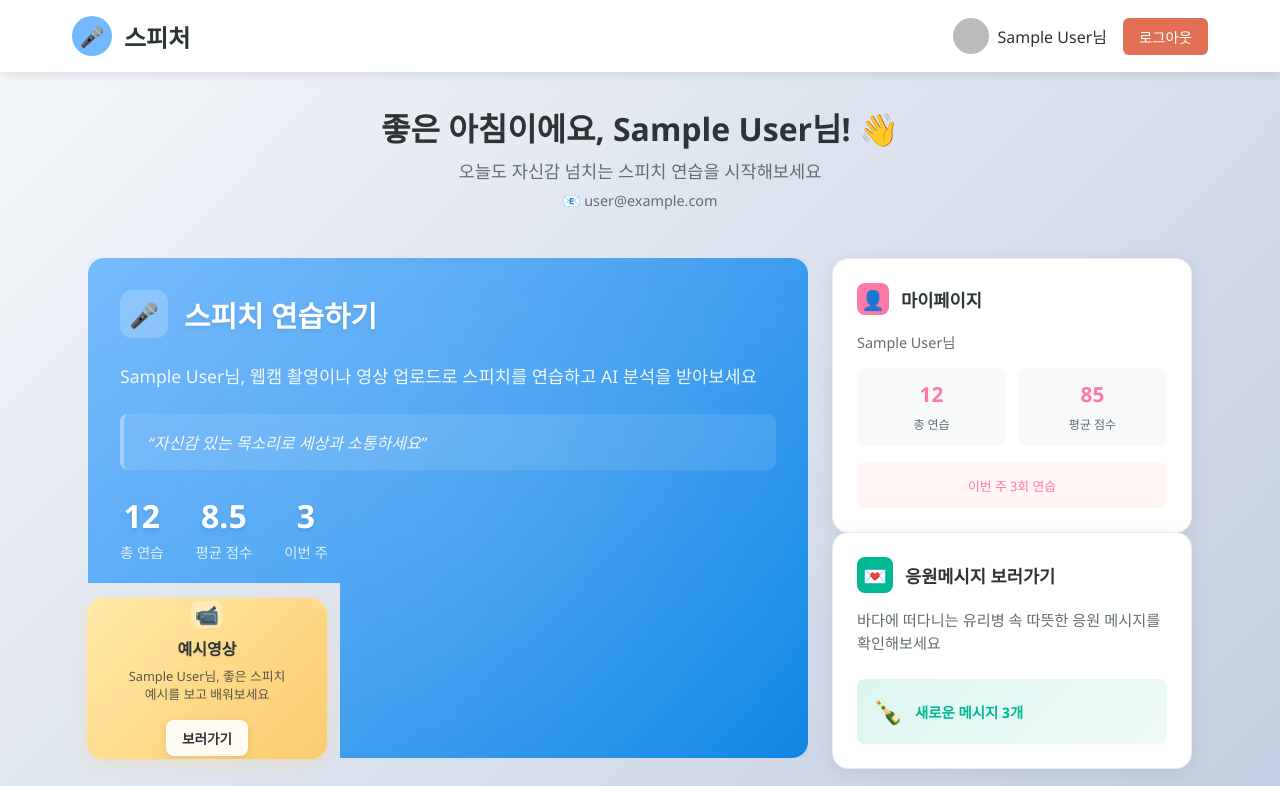
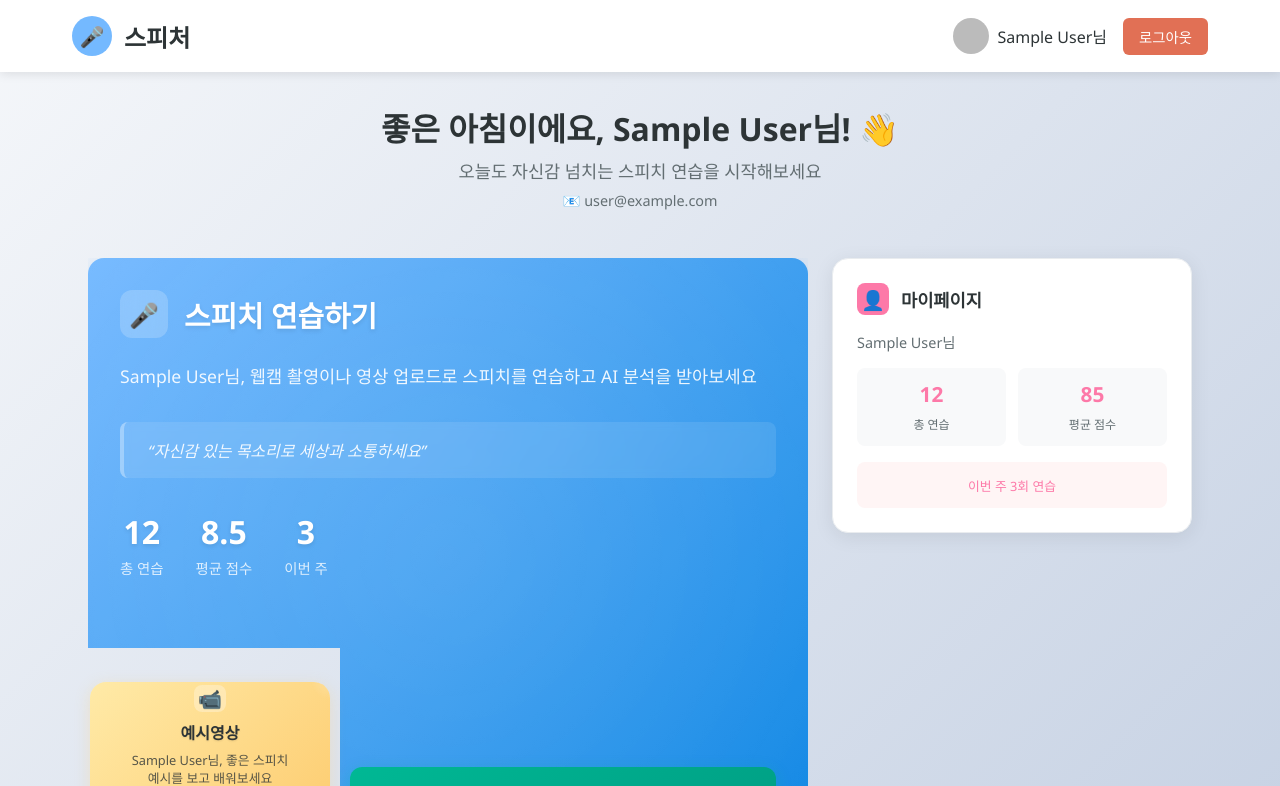
Before and after one commit to Minseong-Choi/ICanSpeech, a Next.js app: page /dashboard in a window 1280 px wide. Shown: the top 786 px of the page. Built offline with nearby package versions, Linux system fonts and the light colour scheme; no server answers; sample sign-in values are in the browser's storage.

Commit message:
componentize speechpractice card

```diff
--- a/src/components/Dashboard/Cards/SpeechPracticeCard.module.css
+++ b/src/components/Dashboard/Cards/SpeechPracticeCard.module.css
@@ -1,22 +1,18 @@
-
-/* ㄴ자 형태의 스피치 연습 카드 */
-.lShapeSpeechCard {
-  grid-column: 1 / 2;
-  grid-row: 1 / 3;
+/* src/components/Dashboard/Cards/SpeechPracticeCard.module.css */
+.speechPracticeCard {
   background: linear-gradient(135deg, #74b9ff 0%, #0984e3 100%);
-  border-radius: 16px;
-  padding: 2rem;
+  border: none;
   color: white;
-  display: flex;
-  flex-direction: column;
-  gap: 1.5rem;
-  box-shadow: 0 4px 20px rgba(116, 185, 255, 0.3);
+  height: 100%;
+  min-height: 600px;
   position: relative;
-  min-height: 450px;
+  overflow: hidden;
   cursor: pointer;
   transition: all 0.3s ease;
   pointer-events: auto;
   user-select: none;
+  border-radius: 16px;
+  box-shadow: 0 4px 20px rgba(116, 185, 255, 0.3);
 
   /* ㄴ자 모양을 위한 클립 패스 (좌우대칭 ㄱ자) */
   clip-path: polygon(
@@ -29,11 +25,178 @@
   );
 }
 
-.lShapeSpeechCard:hover {
+.speechPracticeCard:hover {
   transform: translateY(-3px);
   box-shadow: 0 8px 30px rgba(116, 185, 255, 0.4);
 }
 
-.lShapeSpeechCard:active {
+.speechPracticeCard:active {
   transform: translateY(-1px);
 }
+
+.cardContent {
+  height: 100%;
+  display: flex;
+  flex-direction: column;
+  padding: 2rem;
+  position: relative;
+  z-index: 1;
+}
+
+.cardHeader {
+  display: flex;
+  align-items: center;
+  gap: 1rem;
+  margin-bottom: 1.5rem;
+}
+
+.cardIcon {
+  width: 48px;
+  height: 48px;
+  background: rgba(255, 255, 255, 0.2);
+  border-radius: 12px;
+  display: flex;
+  align-items: center;
+  justify-content: center;
+  font-size: 1.5rem;
+  backdrop-filter: blur(10px);
+}
+
+.cardTitle {
+  font-size: 1.8rem;
+  font-weight: bold;
+  margin: 0;
+  text-shadow: 0 2px 4px rgba(0, 0, 0, 0.1);
+}
+
+.description {
+  margin-bottom: 2rem;
+  opacity: 0.9;
+}
+
+.description p {
+  font-size: 1.1rem;
+  line-height: 1.6;
+  margin: 0;
+}
+
+.motivationQuote {
+  background: rgba(255, 255, 255, 0.1);
+  border-left: 4px solid rgba(255, 255, 255, 0.3);
+  padding: 1rem 1.5rem;
+  border-radius: 8px;
+  margin-bottom: 2rem;
+  backdrop-filter: blur(5px);
+}
+
+.motivationQuote blockquote {
+  margin: 0;
+  font-style: italic;
+  font-size: 1rem;
+  opacity: 0.9;
+}
+
+.practiceStats {
+  display: flex;
+  gap: 2rem;
+  margin-bottom: 2rem;
+}
+
+.statItem {
+  display: flex;
+  flex-direction: column;
+  align-items: center;
+  text-align: center;
+}
+
+.statNumber {
+  font-size: 2rem;
+  font-weight: bold;
+  display: block;
+  text-shadow: 0 2px 4px rgba(0, 0, 0, 0.1);
+}
+
+.statLabel {
+  font-size: 0.9rem;
+  opacity: 0.8;
+  margin-top: 0.25rem;
+}
+
+.startButton {
+  margin-left : 35%;
+  width: auto;
+  background: linear-gradient(135deg, #00b894 0%, #00a085 100%);
+  border: none;
+  color: white;
+  font-size: 1.1rem;
+  font-weight: bold;
+  padding: 1rem 2rem;
+  border-radius: 12px;
+  cursor: pointer;
+  transition: all 0.3s ease;
+  display: flex;
+  align-items: center;
+  justify-content: center;
+  gap: 0.5rem;
+  margin-top: auto;
+  box-shadow: 0 4px 15px rgba(0, 184, 148, 0.3);
+}
+
+.startButton:hover {
+  transform: translateY(-2px);
+  box-shadow: 0 6px 20px rgba(0, 184, 148, 0.4);
+}
+
+.buttonIcon {
+  font-size: 1.2rem;
+  transition: transform 0.3s ease;
+}
+
+.startButton:hover .buttonIcon {
+  transform: translateX(4px);
+}
+
+/* 배경 장식 */
+.speechPracticeCard::before {
+  content: '';
+  position: absolute;
+  top: -50%;
+  right: -50%;
+  width: 200%;
+  height: 200%;
+  background: radial-gradient(circle, rgba(255, 255, 255, 0.1) 0%, transparent 70%);
+  animation: float 6s ease-in-out infinite;
+}
+
+@keyframes float {
+  0%, 100% {
+    transform: translateY(0px) rotate(0deg);
+  }
+  50% {
+    transform: translateY(-20px) rotate(180deg);
+  }
+}
+
+/* 모바일 반응형 */
+@media (max-width: 768px) {
+  .speechPracticeCard {
+    min-height: 300px;
+    padding-bottom: 20px;
+  }
+
+  .cardContent {
+    padding: 1.5rem;
+  }
+
+  .cardTitle {
+    font-size: 1.5rem;
+  }
+
+  .practiceStats {
+    gap: 1rem;
+  }
+
+  .statNumber {
+    font-size: 1.5rem;
+  }
+}
--- a/src/components/Dashboard/Cards/SpeechPracticeCard.tsx
+++ b/src/components/Dashboard/Cards/SpeechPracticeCard.tsx
@@ -1,7 +1,6 @@
 // src/components/Dashboard/Cards/SpeechPracticeCard.tsx
 import React from 'react';
 import { User } from 'next-auth';
-import DashboardCard from '../DashboardCard';
 import styles from './SpeechPracticeCard.module.css';
 
 interface SpeechPracticeCardProps {
@@ -13,10 +12,22 @@ const SpeechPracticeCard: React.FC<SpeechPracticeCardProps> = ({ user }) => {
     console.log('스피치 연습 클릭됨!'); // 디버깅용
     window.location.href = '/practice';
   };
+
+  const handleCardClick = () => {
+    handleStartPractice();
+  };
+
   return (
-    <DashboardCard
+    <div
       className={styles.speechPracticeCard}
-      href="/practice"
+      onClick={handleCardClick}
+      role="button"
+      tabIndex={0}
+      onKeyDown={(e) => {
+        if (e.key === 'Enter' || e.key === ' ') {
+          handleStartPractice();
+        }
+      }}
     >
       <div className={styles.cardContent}>
         <div className={styles.cardHeader}>
@@ -62,7 +73,7 @@ const SpeechPracticeCard: React.FC<SpeechPracticeCardProps> = ({ user }) => {
           <span className={styles.buttonIcon}>→</span>
         </button>
       </div>
-    </DashboardCard>
+    </div>
   );
 };
 
--- a/src/components/Dashboard/DashboardGrid.module.css
+++ b/src/components/Dashboard/DashboardGrid.module.css
@@ -9,53 +9,14 @@
   margin: 0 auto;
   padding: 0 1rem;
   position: relative;
-  min-height: 500px;
-}
-
-/* ㄴ자 형태의 스피치 연습 카드 */
-.lShapeSpeechCard {
-  grid-column: 1 / 2;
-  grid-row: 1 / 3;
-  background: linear-gradient(135deg, #74b9ff 0%, #0984e3 100%);
-  border-radius: 16px;
-  padding: 2rem;
-  color: white;
-  display: flex;
-  flex-direction: column;
-  gap: 1.5rem;
-  box-shadow: 0 4px 20px rgba(116, 185, 255, 0.3);
-  position: relative;
-  min-height: 450px;
-  cursor: pointer;
-  transition: all 0.3s ease;
-  pointer-events: auto;
-  user-select: none;
-
-  /* ㄴ자 모양을 위한 클립 패스 (좌우대칭 ㄱ자) */
-  clip-path: polygon(
-    0% 0%,           /* 좌상단 */
-    100% 0%,         /* 우상단 */
-    100% 100%,       /* 우하단 */
-    35% 100%,        /* 가로 절단점 */
-    35% 65%,         /* 세로 절단점 */
-    0% 65%           /* 좌측 중간 */
-  );
-}
-
-.lShapeSpeechCard:hover {
-  transform: translateY(-3px);
-  box-shadow: 0 8px 30px rgba(116, 185, 255, 0.4);
-}
-
-.lShapeSpeechCard:active {
-  transform: translateY(-1px);
+  min-height: 700px;
 }
 
 /* 독립적인 예시영상 카드 영역 */
 .exampleVideoArea {
   position: absolute;
-  bottom: 20px;
-  left: 15px;
+  bottom: 180px;
+  left: 18px;
   width: 240px;
   height: 140px;
   z-index: 10;
@@ -66,6 +27,7 @@
   grid-column: 2 / 3;
   grid-row: 1 / 2;
   height: 200px;
+  position: relative;
 }
 
 /* 우하단 응원메시지 영역 */
@@ -73,7 +35,13 @@
   grid-column: 2 / 3;
   grid-row: 2 / 3;
   height: 140px;
-  margin-top: 50px;
+  margin-top: 10px;
+}
+.supportMessageArea {
+  grid-column: 2;
+  grid-row: 2;
+  height: 120px;
+  margin-top: 0;
 }
 
 /* 카드 헤더 */
@@ -132,85 +100,6 @@
   gap: 2rem;
 }
 
-.statItem {
-  display: flex;
-  flex-direction: column;
-  align-items: center;
-  text-align: center;
-}
-
-.statNumber {
-  font-size: 2rem;
-  font-weight: bold;
-  display: block;
-  text-shadow: 0 2px 4px rgba(0, 0, 0, 0.1);
-}
-
-.statLabel {
-  font-size: 0.9rem;
-  opacity: 0.8;
-  margin-top: 0.25rem;
-}
-
-/* 시작 버튼 */
-.startButton {
-  background: linear-gradient(135deg, #00b894 0%, #00a085 100%);
-  border: none;
-  color: white;
-  font-size: 1.1rem;
-  font-weight: bold;
-  padding: 1rem 2rem;
-  border-radius: 12px;
-  cursor: pointer;
-  transition: all 0.3s ease;
-  display: flex;
-  align-items: center;
-  justify-content: center;
-  gap: 0.5rem;
-  margin-top: auto;
-  box-shadow: 0 4px 15px rgba(0, 184, 148, 0.3);
-  align-self: flex-start;
-  max-width: 200px;
-}
-
-.startButton:hover {
-  transform: translateY(-2px);
-  box-shadow: 0 6px 20px rgba(0, 184, 148, 0.4);
-}
-
-.buttonIcon {
-  font-size: 1.2rem;
-  transition: transform 0.3s ease;
-}
-
-.startButton:hover .buttonIcon {
-  transform: translateX(4px);
-}
-
-/* 배경 장식 */
-.lShapeSpeechCard::before {
-  content: '';
-  position: absolute;
-  top: -50%;
-  right: -50%;
-  width: 200%;
-  height: 200%;
-  background: radial-gradient(circle, rgba(255, 255, 255, 0.1) 0%, transparent 70%);
-  animation: float 6s ease-in-out infinite;
-  z-index: 0;
-}
-
-.lShapeSpeechCard > * {
-  position: relative;
-  z-index: 1;
-  pointer-events: none; /* 자식 요소들의 클릭 이벤트 무시 */
-}
-
-/* 버튼만 다시 클릭 가능하게 */
-.lShapeSpeechCard .startButton {
-  pointer-events: auto;
-}
-
 @keyframes float {
   0%, 100% {
     transform: translateY(0px) rotate(0deg);
@@ -228,19 +117,12 @@
     gap: 1rem;
   }
 
-  .lShapeSpeechCard {
-    grid-column: 1;
-    grid-row: 1;
-    clip-path: none;
-    min-height: 350px;
-  }
-
   .exampleVideoArea {
     position: static;
     grid-column: 1;
     grid-row: 2;
     width: 100%;
-    height: 10px;
+    height: 120px;
     margin: 0;
   }
 
@@ -248,13 +130,6 @@
     grid-column: 1;
     grid-row: 3;
     height: 180px;
-  }
-
-  .supportMessageArea {
-    grid-column: 1;
-    grid-row: 4;
-    height: 120px;
-    margin-top: 0;
   }
 
   .cardTitle {
--- a/src/components/Dashboard/DashboardGrid.tsx
+++ b/src/components/Dashboard/DashboardGrid.tsx
@@ -1,6 +1,7 @@
 // src/components/Dashboard/DashboardGrid.tsx
 import React from 'react';
 import { User } from 'next-auth';
+import SpeechPracticeCard from './Cards/SpeechPracticeCard';
 import MyPageCard from './Cards/MyPageCard';
 import SupportMessageCard from './Cards/SupportMessageCard';
 import ExampleVideoCard from './Cards/ExampleVideoCard';
@@ -11,60 +12,14 @@ interface DashboardGridProps {
 }
 
 const DashboardGrid: React.FC<DashboardGridProps> = ({ user }) => {
-  const handleStartPractice = () => {
-    console.log('스피치 연습 클릭됨!'); // 디버깅용
-    window.location.href = '/practice';
-  };
-
   return (
     <div className={styles.dashboardGrid}>
-      {/* ㄱ자 형태의 스피치 연습 카드 */}
-      <div className={styles.lShapeSpeechCard}>
-        <div className={styles.cardHeader}>
-          <div className={styles.cardIcon}>
-            <span>🎤</span>
-          </div>
-          <h2 className={styles.cardTitle}>스피치 연습하기</h2>
-        </div>
-
-        <div className={styles.description}>
-          <p>{user.name}님, 웹캠 촬영이나 영상 업로드로 스피치를 연습하고 AI 분석을 받아보세요</p>
-        </div>
-
-        <div className={styles.motivationQuote}>
-          <blockquote>
-            &ldquo;자신감 있는 목소리로 세상과 소통하세요&rdquo;
-          </blockquote>
-        </div>
-
-        <div className={styles.practiceStats}>
-          <div className={styles.statItem}>
-            <span className={styles.statNumber}>12</span>
-            <span className={styles.statLabel}>총 연습</span>
-          </div>
-          <div className={styles.statItem}>
-            <span className={styles.statNumber}>8.5</span>
-            <span className={styles.statLabel}>평균 점수</span>
-          </div>
-          <div className={styles.statItem}>
-            <span className={styles.statNumber}>3</span>
-            <span className={styles.statLabel}>이번 주</span>
-          </div>
-        </div>
-
-        <button
-          className={styles.startButton}
-          onClick={(e) => {
-            e.stopPropagation(); // 카드 클릭 이벤트와 충돌 방지
-            handleStartPractice();
-          }}
-        >
-          연습 시작하기
-          <span className={styles.buttonIcon}>→</span>
-        </button>
+      {/* ㄴ자 형태의 스피치 연습 카드 컴포넌트 사용 */}
+      <div className={styles.speechPracticeArea}>
+        <SpeechPracticeCard user={user} />
       </div>
 
-      {/* 독립적인 예시영상 카드 - ㄱ자 좌하단 빈 공간에 위치 */}
+      {/* 독립적인 예시영상 카드 - ㄴ자 좌하단 빈 공간에 위치 */}
       <div className={styles.exampleVideoArea}>
         <ExampleVideoCard user={user} />
       </div>
```
Also changed, not shown: test.tsx (added).
